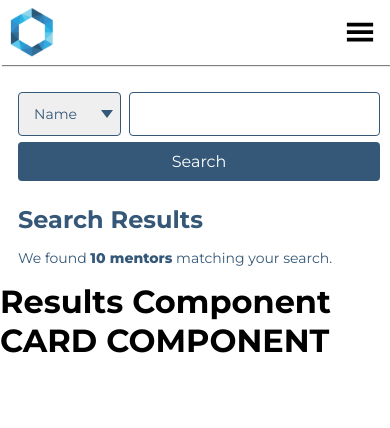
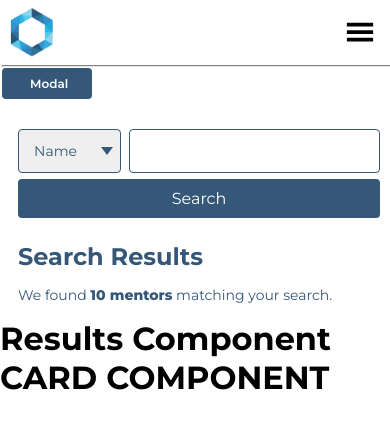
Before and after one commit to ettienekorayyi/poc-code-sydney, a React (Create React App) app: page / in a window 390 px wide. Shown: the top 428 px of the page. Built offline with nearby package versions, Linux system fonts and the light colour scheme.

Commit message:
DEV-011 Create mentor form component as a modal

```diff
--- a/src/components/Home/Home.js
+++ b/src/components/Home/Home.js
@@ -2,10 +2,12 @@ import React from 'react'
 import './home.css'
 import Results from '../Results'
 import Search from '../Search'
+import MentorForm from '../MentorForm'
 
 const Home = () => {
   return (
     <div>
+      <MentorForm />
       <Search />
       <Results />
     </div>
--- /dev/null
+++ b/src/components/MentorForm/MentorForm.js
@@ -0,0 +1,75 @@
+import React, { useState } from 'react'
+import './mentorform.css'
+
+const MentorForm = () => {
+  const [modalOpened, setModalOpened] = useState(false)
+
+  const modalToggle = () => {
+    setModalOpened(!modalOpened)
+  }
+
+  const coverClass = modalOpened
+    ? 'modal-cover modal-cover-active'
+    : 'modal-cover'
+  const containerClass = modalOpened
+    ? 'modal-container modal-container-active'
+    : 'modal-container'
+
+  return (
+    <div>
+      <button className='btn btn-primary' onClick={modalToggle}>
+        Modal
+      </button>
+
+      <div className={containerClass}>
+        <div className='modal-header'></div>
+        <div className='modal-body'></div>
+        <div className='modal-footer'></div>
+      </div>
+
+      <div className={coverClass} onClick={modalToggle}></div>
+    </div>
+  )
+}
+
+export default MentorForm
+
+// class Modal extends React.Component {
+//   constructor(props) {
+//     super(props)
+
+//     this.state = {
+//       modalOpened: false,
+//     }
+
+//     this.modalToggle = this.modalToggle.bind(this)
+//   }
+
+//   modalToggle() {
+//     this.setState({ modalOpened: !this.state.modalOpened })
+//   }
+
+//   render() {
+// const coverClass = this.state.modalOpened
+//   ? 'modal-cover modal-cover-active'
+//   : 'modal-cover'
+// const containerClass = this.state.modalOpened
+//   ? 'modal-container modal-container-active'
+//   : 'modal-container'
+// return (
+//   <div>
+//     <button className='btn btn-primary' onClick={this.modalToggle}>
+//       Modal
+//     </button>
+
+//     <div className={containerClass}>
+//       <div className='modal-header'></div>
+//       <div className='modal-body'></div>
+//       <div className='modal-footer'></div>
+//     </div>
+
+//     <div className={coverClass} onClick={this.modalToggle}></div>
+//   </div>
+// )
+//   }
+// }
--- /dev/null
+++ b/src/components/MentorForm/index.js
@@ -0,0 +1,3 @@
+import MentorForm from './MentorForm'
+
+export default MentorForm
--- /dev/null
+++ b/src/components/MentorForm/mentorform.css
@@ -0,0 +1,51 @@
+@media screen and (max-width: 600px) {
+  /* Mobile View */
+  .btn {
+    padding: 5px 15px;
+    font-size: 18px;
+    border: none;
+    border-radius: 4px;
+  }
+
+  .btn-primary {
+    color: white;
+    background-color: blue;
+  }
+
+  .btn-primary:hover {
+    background-color: darkblue;
+  }
+
+  .modal-cover {
+    position: fixed;
+    top: 0;
+    bottom: 0;
+    left: 0;
+    right: 0;
+    background: rgba(0, 0, 0, 0.6);
+    z-index: 1040;
+    display: none;
+  }
+
+  .modal-cover.modal-cover-active {
+    display: block;
+  }
+
+  .modal-container {
+    z-index: 1050;
+    position: fixed;
+    border: 1px solid lightgray;
+    border-radius: 6px;
+    background: white;
+    width: 340px;
+    min-height: 300px;
+    left: 82%;
+    top: 10%;
+    margin-left: -300px;
+    display: none;
+  }
+
+  .modal-container.modal-container-active {
+    display: block;
+  }
+}
```
